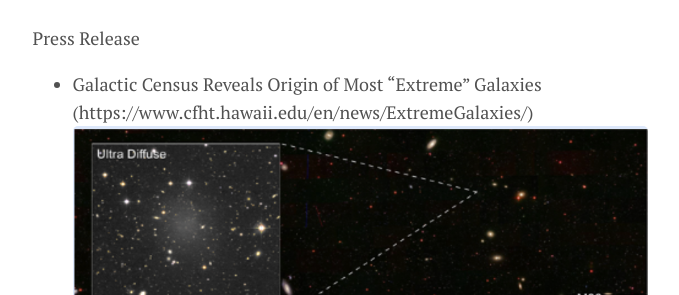
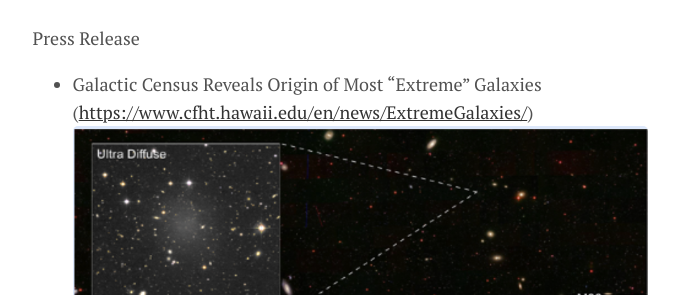
Before and after one commit to astroslim/astroslim.github.io, a Jekyll site: the page built from menu/research.md, in a window 1280 px wide and 900 px high. Shown: the part 196-491 px from the top of the window, without its empty margins (300-979 px from the left). Built offline with Jekyll 4.4.1, drawn with Linux system fonts in a browser that asks for light colours; part of the change alters nothing that is shown.

```diff
--- a/menu/research.md
+++ b/menu/research.md
@@ -8,7 +8,7 @@ Press Release
 
 
 - Galactic Census Reveals Origin of Most "Extreme" Galaxies
-(https://www.cfht.hawaii.edu/en/news/ExtremeGalaxies/)
+(<a href="https://www.cfht.hawaii.edu/en/news/ExtremeGalaxies/">https://www.cfht.hawaii.edu/en/news/ExtremeGalaxies/</a>)
 <img src="Screen Shot 2020-09-17 at 3.56.26 PM.png" width="800">
 
 
```
